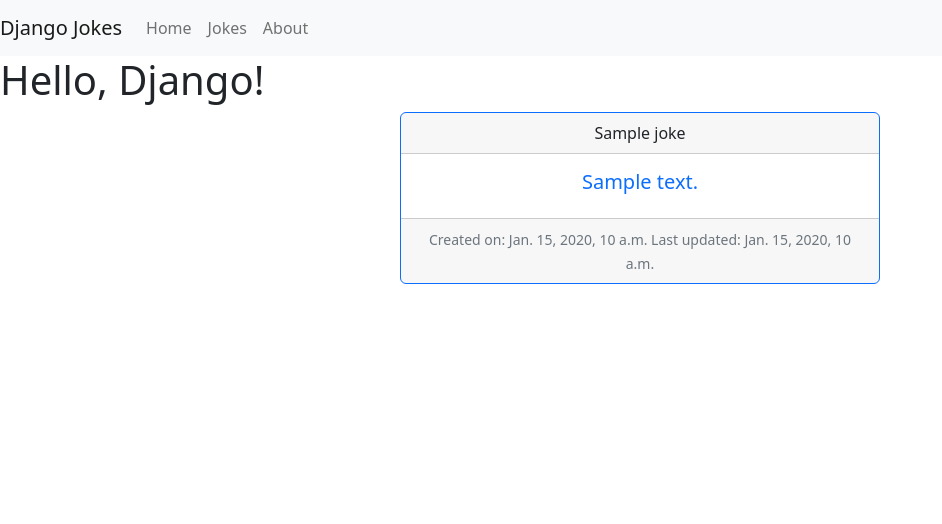
After one commit to bgroveben/django_djokes, a Django app: a page that uses templates/_base.html in a window 1280 px wide. The commit adds this page. Shown: the top 524 px of the page, without its empty margins (0-942 px from the left). Run offline with Django 4.2, Linux system fonts and the light colour scheme; tables that the repository leaves empty hold one stand-in row (values such as "Sample post"); some libraries are stand-ins or nearby versions.

Commit message:
Create DetailView

```diff
--- a/jokes/models.py
+++ b/jokes/models.py
@@ -1,4 +1,5 @@
 from django.db import models
+from django.urls import reverse
 
 class Joke(models.Model):
     question = models.TextField(max_length=200)
@@ -6,5 +7,8 @@
     created = models.DateTimeField(auto_now_add=True)
     updated = models.DateTimeField(auto_now=True)
 
-    def _str__(self):
+    def get_absolute_url(self):
+        return reverse('jokes:detail', args=[str(self.pk)])
+
+    def __str__(self):
         return self.question
--- a/jokes/urls.py
+++ b/jokes/urls.py
@@ -1,14 +1,9 @@
 from django.urls import path
 
-from .views import JokeListView
+from .views import JokeDetailView, JokeListView
 
 app_name = 'jokes'
 urlpatterns = [
-    # Remember that only URL paths that begin with '/jokes/' will be handed
-    # off to the URLConf of the jokes app, so '' will actually be '/jokes/'.
+    path('joke/<int:pk>/', JokeDetailView.as_view(), name='detail'),
     path('', JokeListView.as_view(), name='list'),
-    # The second argument of the path() function must be a view function (as
-    # opposed to a class-based view), which is why you have to pass
-    # JokeListView.as_view(). The as_view() method of class-based views
-    # returns a view function.
 ]
--- a/jokes/views.py
+++ b/jokes/views.py
@@ -1,6 +1,10 @@
-from django.views.generic import ListView
+from django.views.generic import DetailView, ListView
 
 from .models import Joke
 
+class JokeDetailView(DetailView):
+    model = Joke
+
+
 class JokeListView(ListView):
     model = Joke
--- a/templates/_base.html
+++ b/templates/_base.html
@@ -42,7 +42,7 @@
       <nav>
         <ul class="nav">
           <li class="nav-item">
-            <a class="nav-link" href="{% url 'pages:about-us' %}">About</a>
+            <a class="nav-link" href="{% url 'jokes:list' %}">Jokes</a>
           </li>
           <li class="nav-item">
             <a class="nav-link" href="{% url 'pages:about-us' %}">About</a>
--- /dev/null
+++ b/templates/jokes/joke_detail.html
@@ -0,0 +1,18 @@
+{% extends "_base.html" %}
+
+{% block title %}Joke{% endblock %}
+{% block main %}
+  <div class="card border-primary m-auto mb-3 text-center"
+    style="max-width: 30rem">
+    <div class="card-header">{{ joke.question }}</div>
+    <div class="card-body text-primary">
+      <h5 class="card-title">{{ joke.answer }}</h5>
+    </div>
+    <div class="card-footer">
+      <small class="text-muted">
+        Created on: {{ joke.created }}
+        Last updated: {{ joke.updated }}
+      </small>
+    </div>
+  </div>
+{% endblock %}
```
Also changed, not shown: templates/jokes/joke_list.html (+3 -5 lines).
